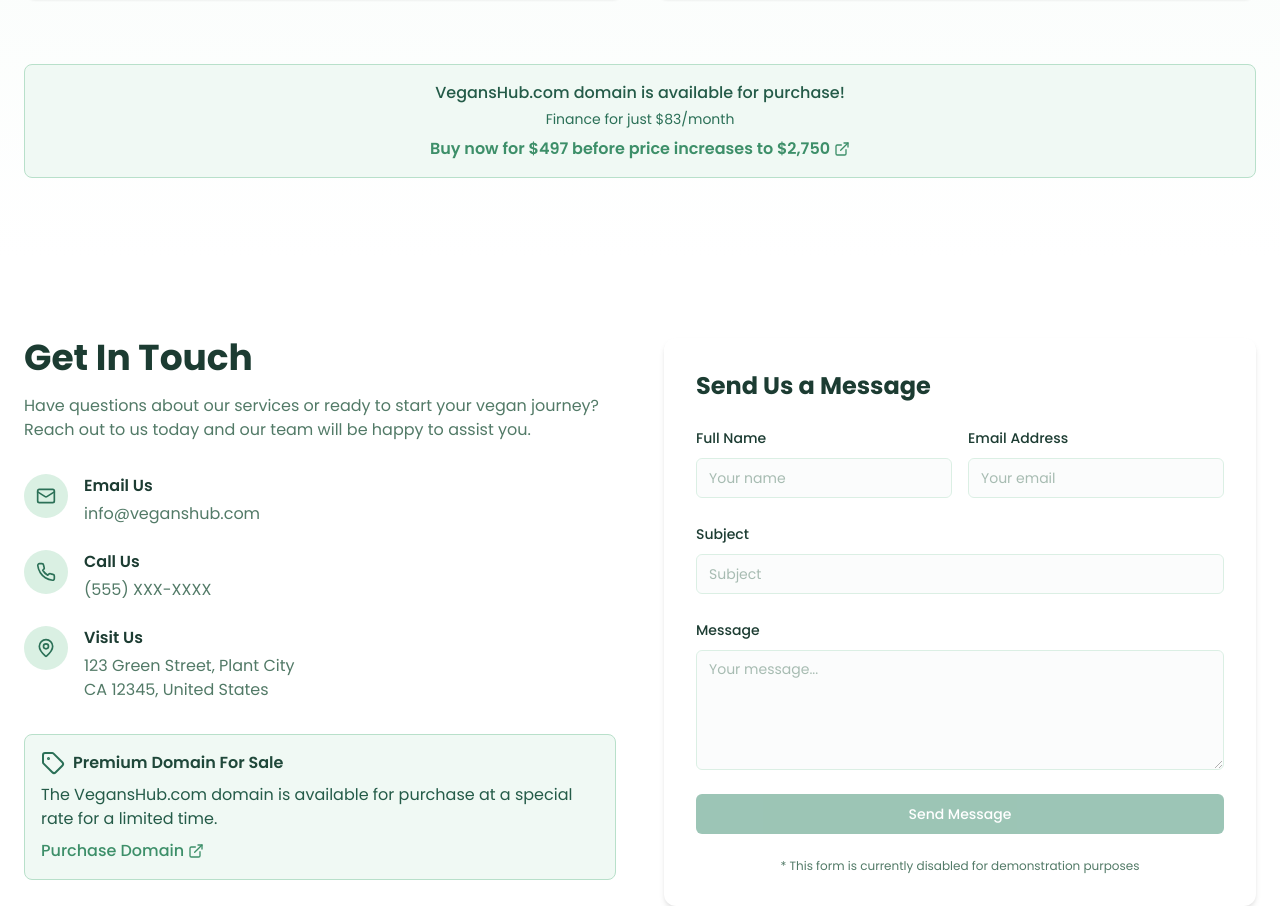
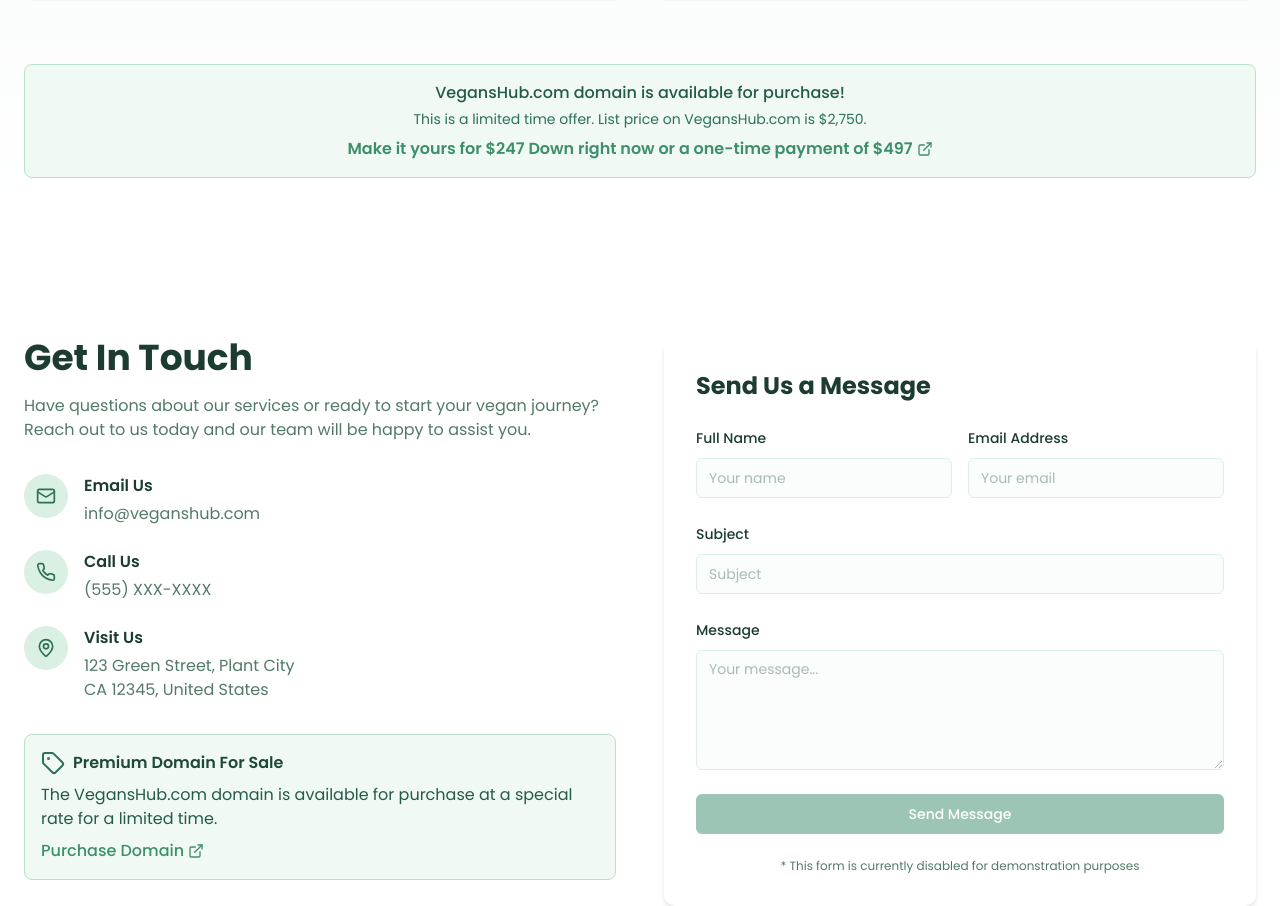
Before and after one commit to edsixto/greenleaf-vibes, a React (Vite) app: page / in a window 1280 px wide. Shown: the part 3136-4042 px from the top of the page. Built offline with nearby package versions, Linux system fonts and the light colour scheme.

Commit message:
Update domain sale banner text
Updates the text in the domain sale banner to reflect a limited-time offer and list the original price.
</prompt>

```diff
--- a/src/components/TestimonialsSection.tsx
+++ b/src/components/TestimonialsSection.tsx
@@ -61,7 +61,7 @@ const TestimonialsSection: React.FC = () => {
             VegansHub.com domain is available for purchase!
           </p>
           <p className="text-vegan-600 text-sm mt-1">
-            Finance for just $83/month
+            This is a limited time offer. List price on VegansHub.com is $2,750.
           </p>
           <a
             href="https://www.atom.com/payments/pay/ORgbU7hKDU"
@@ -69,7 +69,7 @@ const TestimonialsSection: React.FC = () => {
             rel="noopener noreferrer"
             className="inline-flex items-center text-primary hover:text-primary/80 mt-2 font-semibold"
           >
-            Buy now for $497 before price increases to $2,750 <ExternalLink className="ml-1 h-4 w-4" />
+            Make it yours for $247 Down right now or a one-time payment of $497 <ExternalLink className="ml-1 h-4 w-4" />
           </a>
         </div>
       </div>
```
